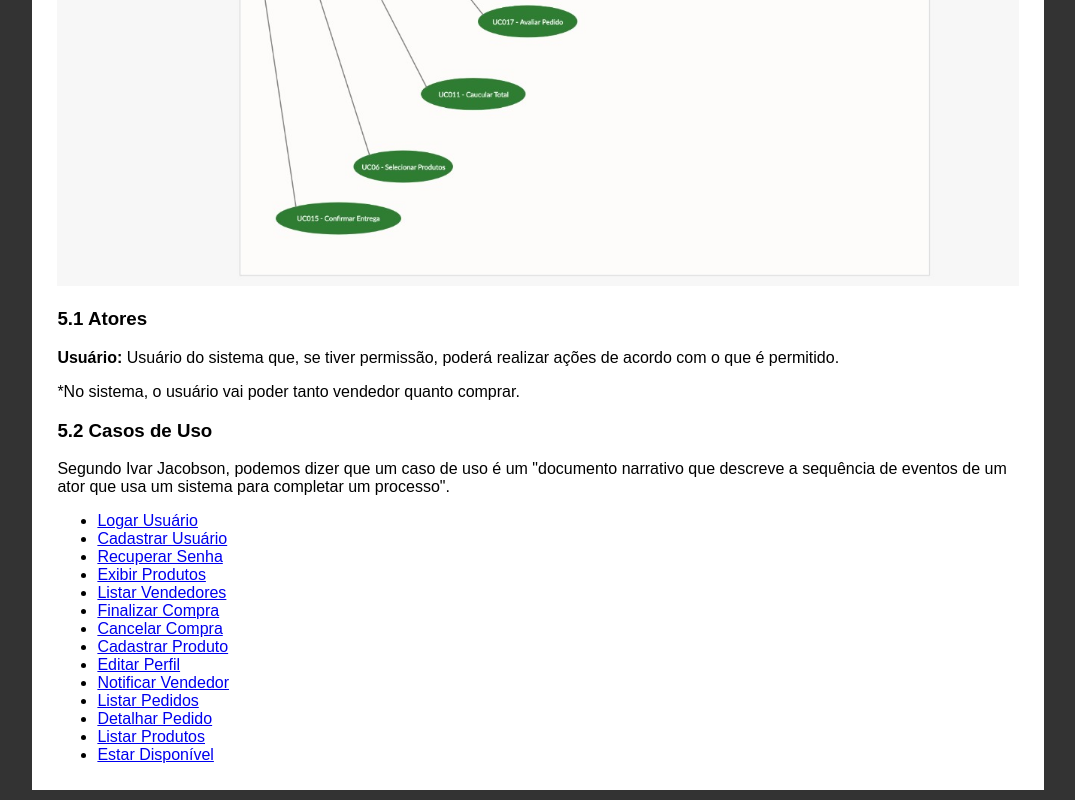
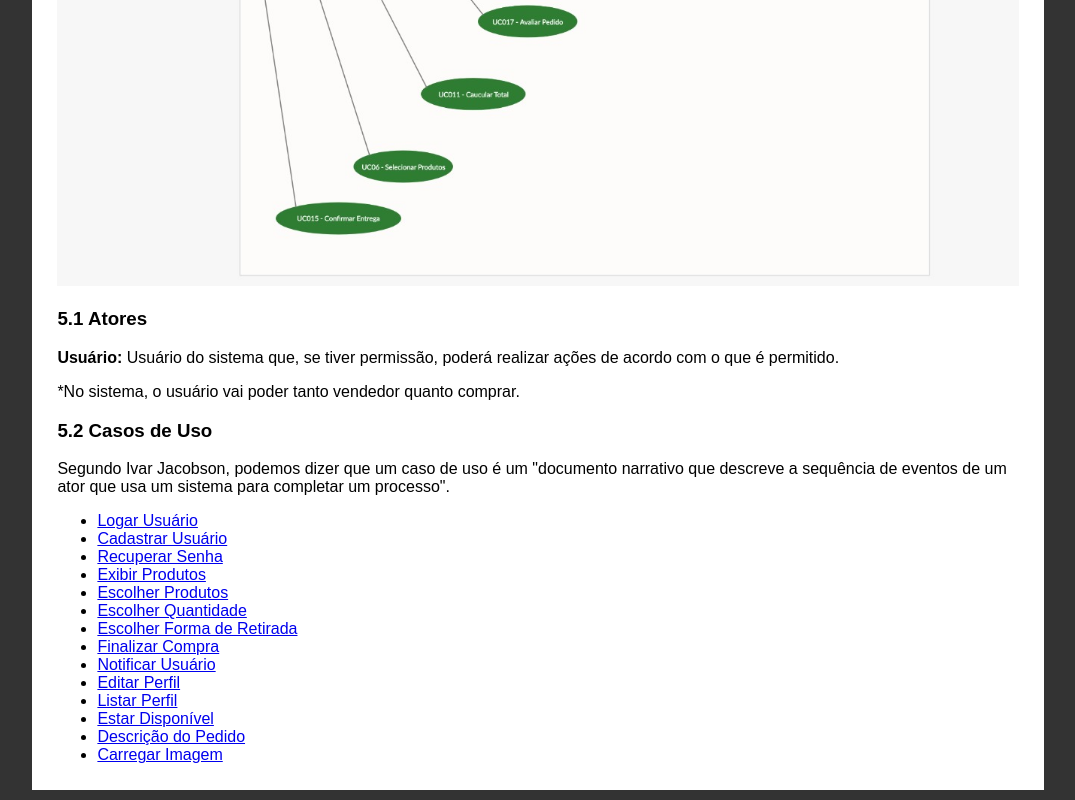
Before and after one commit to Afonso3180/UniShop, a plain HTML site: page docs/requisitos/index.html in a window 1280 px wide. Shown: the part 2425-3225 px from the top of the page, without its empty margins (102-1177 px from the left). Drawn offline with Linux system fonts and the light colour scheme.

Commit message:
Add files via upload

```diff
--- a/docs/requisitos/index.html
+++ b/docs/requisitos/index.html
@@ -358,16 +358,16 @@
                 <li><a href="uc/uc02.html">Cadastrar Usuário</a></li>
                 <li><a href="uc/uc03.html">Recuperar Senha</a></li>
                 <li><a href="uc/uc04.html">Exibir Produtos</a></li>
-                <li><a href="uc/uc05.html">Listar Vendedores</a></li>
-                <li><a href="uc/uc06.html">Finalizar Compra</a></li>
-                <li><a href="uc/uc07.html">Cancelar Compra</a></li>
-                <li><a href="uc/uc08.html">Cadastrar Produto</a></li>
-                <li><a href="uc/uc09.html">Editar Perfil</a></li>
-                <li><a href="uc/uc10.html">Notificar Vendedor</a></li>
-                <li><a href="uc/uc11.html">Listar Pedidos</a></li>
-                <li><a href="uc/uc12.html">Detalhar Pedido</a></li>
-                <li><a href="uc/uc13.html">Listar Produtos</a></li>
-                <li><a href="uc/uc14.html">Estar Disponível</a></li>
+                <li><a href="uc/uc05.html">Escolher Produtos</a></li>
+                <li><a href="uc/uc06.html">Escolher Quantidade</a></li>
+                <li><a href="uc/uc07.html">Escolher Forma de Retirada</a></li>
+                <li><a href="uc/uc08.html">Finalizar Compra</a></li>
+                <li><a href="uc/uc09.html">Notificar Usuário</a></li>
+                <li><a href="uc/uc10.html">Editar Perfil</a></li>
+                <li><a href="uc/uc11.html">Listar Perfil</a></li>
+                <li><a href="uc/uc12.html">Estar Disponível</a></li>
+                <li><a href="uc/uc13.html">Descrição do Pedido</a></li>
+                <li><a href="uc/uc14.html">Carregar Imagem</a></li>
             </ul>
         </main>
     </body>
```
